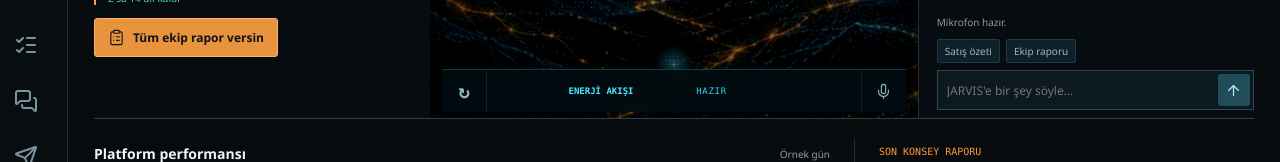
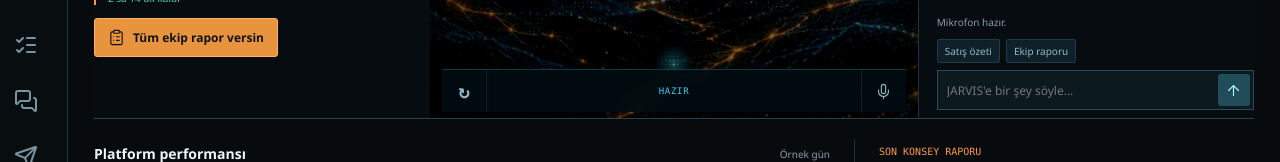
Before and after one commit to temmuz34/temmuzonline-jarvis, a website: page outputs/temmuz_jarvis_v12_operations.html in a window 1280 px wide. Shown: the part 452-614 px from the top of the page. Drawn offline with nearby package versions, Linux system fonts and the light colour scheme; no server answers; animation ran at ten frames a second.

Commit message:
Refine v15 humanoid inline controls

```diff
--- a/outputs/temmuz_jarvis_v12_operations.html
+++ b/outputs/temmuz_jarvis_v12_operations.html
@@ -77,7 +77,7 @@
         <button id="face-talk" title="JARVIS ile mikrofonla konuş" aria-label="JARVIS ile mikrofonla konuş" aria-pressed="false"></button>
         <div class="scene-bottom energy-flow-bar" aria-label="JARVIS hızlı kontrolleri">
           <button class="energy-flow-icon" id="main-humanoid-replay" type="button" aria-label="Humanoid açılışını tekrar oynat" title="Açılışı tekrar oynat">↻</button>
-          <button class="energy-flow-open" id="humanoid-open" type="button" aria-haspopup="dialog"><span>ENERJİ AKIŞI</span><small id="state">HAZIR</small></button>
+          <button class="energy-flow-open energy-flow-status-only" id="humanoid-open" type="button" tabindex="-1" aria-hidden="true"><small id="state">HAZIR</small></button>
           <button class="energy-flow-icon" id="mic-button" aria-label="Mikrofonu aç" title="Mikrofonu aç" aria-pressed="false"><i data-lucide="mic">●</i></button>
         </div>
       </div>
```
